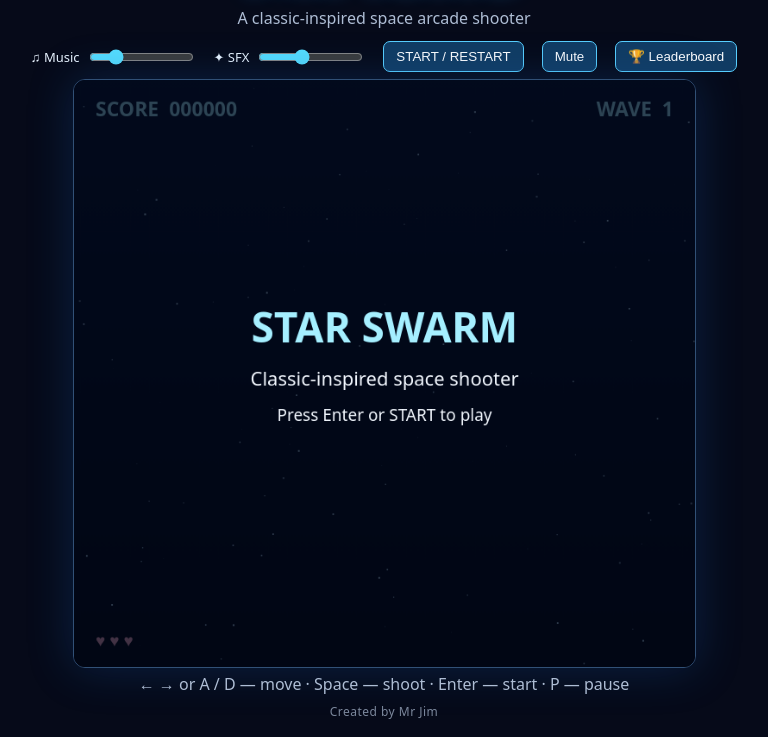
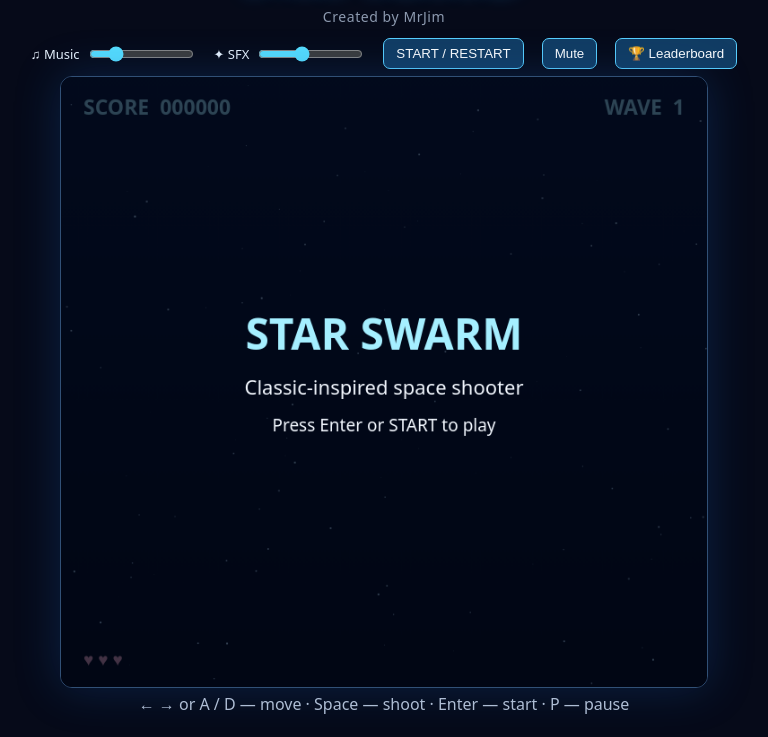
Before and after one commit to MasterJimo/Simple-galaga, a plain HTML site: page index.html in a window 1280 px wide. Shown: the part 63-800 px from the top of the page, without its empty margins (256-1024 px from the left). Drawn offline with Linux system fonts and the light colour scheme.

Commit message:
Move MrJim creator credit below Star Swarm heading

```diff
--- a/index.html
+++ b/index.html
@@ -17,7 +17,7 @@
 .score-row span{overflow-wrap:anywhere}
 .score-status{min-height:22px;color:#a3dff0;text-align:center}
 .score-note{font-size:12px;opacity:.85}
-.credit{font-size:12px;opacity:.7;margin:3px 0 0;letter-spacing:.04em}</style></head><body><div class="shell"><h1>STAR SWARM</h1><p>A classic-inspired space arcade shooter</p><div class="controls"><label>♫ Music <input id="music" type="range" min="0" max="100" value="22"></label><label>✦ SFX <input id="sfx" type="range" min="0" max="100" value="40"></label><button id="start">START / RESTART</button><button id="mute">Mute</button><button id="showScores" type="button">🏆 Leaderboard</button></div><canvas id="game" width="720" height="680" aria-label="Space shooter game"></canvas><p>← → or A / D — move · Space — shoot · Enter — start · P — pause</p><p class="credit">Created by Mr Jim</p></div>
+.credit{font-size:14px;opacity:.8;margin:5px 0;letter-spacing:.04em}</style></head><body><div class="shell"><h1>STAR SWARM</h1><p class="credit">Created by MrJim</p><div class="controls"><label>♫ Music <input id="music" type="range" min="0" max="100" value="22"></label><label>✦ SFX <input id="sfx" type="range" min="0" max="100" value="40"></label><button id="start">START / RESTART</button><button id="mute">Mute</button><button id="showScores" type="button">🏆 Leaderboard</button></div><canvas id="game" width="720" height="680" aria-label="Space shooter game"></canvas><p>← → or A / D — move · Space — shoot · Enter — start · P — pause</p></div>
 <div id="scoreOverlay" class="score-overlay" hidden role="dialog" aria-modal="true" aria-labelledby="scoreTitle">
  <div class="score-card">
   <button id="closeScores" class="score-close" type="button" aria-label="Close leaderboard">Close ×</button>
```
